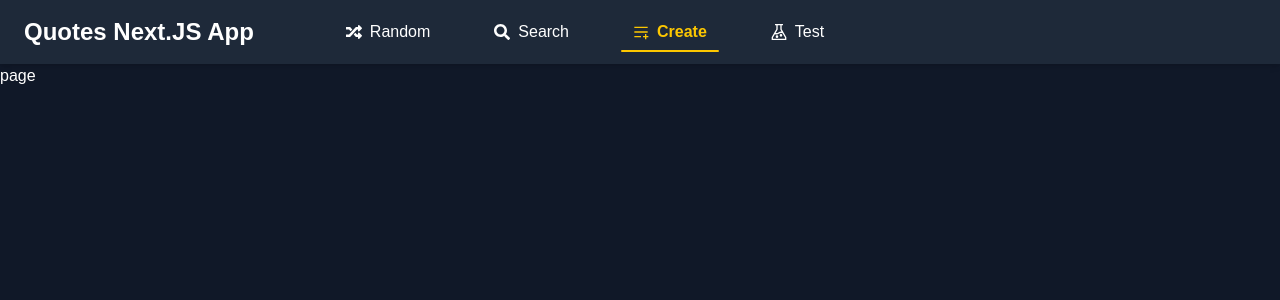
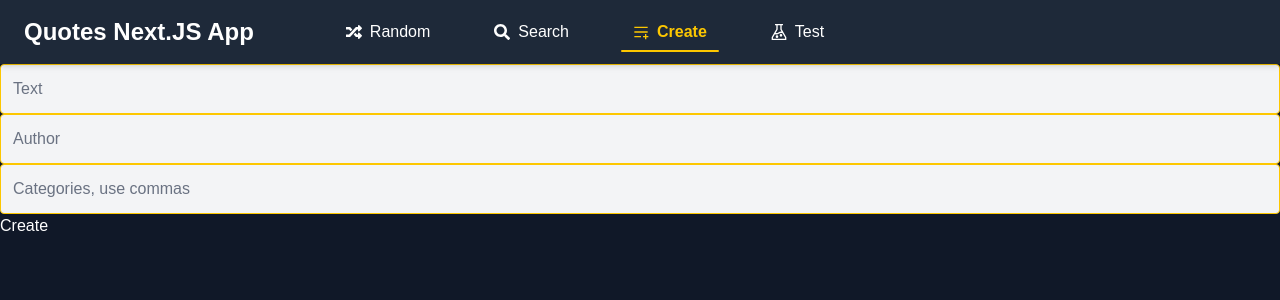
Before and after one commit to DanilZharkovJS/quotes-redux-next.js-app, a Next.js app: page /create in a window 1280 px wide. Shown: the top 300 px of the page. Built offline with nearby package versions, Linux system fonts and the light colour scheme.

Commit message:
create page with functionality

```diff
--- a/src/app/create/page.js
+++ b/src/app/create/page.js
@@ -1,9 +1,145 @@
-import React from 'react'
+'use client'
+import Button from '@/components/Button'
+import Input from '@/components/Input'
+import { createQuote } from '@/redux/slices/createQuoteSlice'
+import {
+  clearQuoteForm,
+  selectAuthor,
+  selectCategories,
+  selectText,
+  setAuthor,
+  setCategories,
+  setText,
+} from '@/redux/slices/quoteFormSlice'
+import {
+  selectAuthorError,
+  selectCategoriesError,
+  selectTextError,
+  setAuthorError,
+  setCategoriesError,
+  setTextError,
+} from '@/redux/slices/validationSlice'
+import { useRouter } from 'next/navigation'
+import React, { useState } from 'react'
+import { useDispatch, useSelector } from 'react-redux'
 
-function page() {
+function CreatePage() {
+  const dispatch = useDispatch()
+  const router = useRouter()
+  const text = useSelector(selectText)
+  const author = useSelector(selectAuthor)
+  const categories = useSelector(selectCategories)
+  const textError = useSelector(selectTextError)
+  const authorError = useSelector(selectAuthorError)
+  const categoriesError = useSelector(selectCategoriesError)
+
+  const [touched, setTouched] = useState({
+    textTouched: false,
+    authorTouched: false,
+    categoriesTouched: false,
+  })
+
+  const validateAuthor = (value) => {
+    return value.trim().length < 2 || value.trim().length > 255
+      ? 'Author length must be 2-255'
+      : null
+  }
+  const validateText = (value) => {
+    return value.trim().length < 10 ? 'Text length must be more than 10' : null
+  }
+  const validateCategories = (array) => {
+    if (array.length === 0) return 'At least one category required'
+
+    const regex = /^[a-z-]+$/
+    const allValid = array.every((cat) => regex.test(cat) && cat.length >= 3)
+
+    return allValid ? null : 'Min. 3, only lowercase letters and dashes allowed'
+  }
+
+  const handleCreate = async (e) => {
+    e.preventDefault()
+
+    const parsedCategories = categories
+      .split(',')
+      .map((c) => c.trim())
+      .filter(Boolean)
+
+    const notValidText = validateText(text)
+    const notValidAuthor = validateAuthor(author)
+    const notValidCategories = validateCategories(parsedCategories)
+
+    if (notValidText || notValidAuthor || notValidCategories) return
+
+    dispatch(
+      createQuote({ text: text, author: author, categories: parsedCategories })
+    )
+    const resultAction = await dispatch(
+      createQuote({ text, author, categories: parsedCategories })
+    )
+
+    if (createQuote.fulfilled.match(resultAction)) {
+      const newId = resultAction.payload.id
+      router.push(`/quotes/${newId}`)
+    }
+  }
+  const handleCategoriesChange = (val) => {
+    dispatch(setCategories(val))
+
+    const arr = val
+      .split(',')
+      .map((v) => v.trim())
+      .filter(Boolean)
+
+    dispatch(setCategoriesError(validateCategories(arr)))
+  }
+
   return (
-    <div>page</div>
+    <div>
+      <form onSubmit={handleCreate}>
+        <Input
+          type="text"
+          placeholder="Text"
+          value={text}
+          onChange={(val) => {
+            dispatch(setText(val))
+            dispatch(setTextError(validateText(val)))
+          }}
+          onBlur={() => setTouched((prev) => ({ ...prev, textTouched: true }))}
+          touched={touched.textTouched}
+          error={textError}
+        />
+        <Input
+          type="text"
+          placeholder="Author"
+          value={author}
+          onChange={(val) => {
+            dispatch(setAuthor(val))
+            dispatch(setAuthorError(validateAuthor(val)))
+          }}
+          onBlur={() =>
+            setTouched((prev) => ({ ...prev, authorTouched: true }))
+          }
+          touched={touched.authorTouched}
+          error={authorError}
+        />
+        <Input
+          type="text"
+          placeholder="Categories, use commas "
+          value={categories}
+          onChange={(val) => {
+            handleCategoriesChange(val)
+          }}
+          onBlur={() =>
+            setTouched((prev) => ({ ...prev, categoriesTouched: true }))
+          }
+          touched={touched.categoriesTouched}
+          error={categoriesError}
+        />
+
+        <Button type="submit" text={'Create'} />
+      </form>
+    </div>
   )
 }
 
-export default page
+export default CreatePage
--- a/src/components/Button.jsx
+++ b/src/components/Button.jsx
@@ -6,10 +6,16 @@
   type = 'button',
   className = '',
   disabled = false,
+  text,
 }) {
   return (
-    <button type={type} onClick={onClick} className={className} disabled={disabled}>
-      {children}
+    <button
+      type={type}
+      onClick={onClick}
+      className={className}
+      disabled={disabled}
+    >
+      {text || children}
     </button>
   )
 }
--- a/src/redux/store.js
+++ b/src/redux/store.js
@@ -2,11 +2,15 @@
 import { quotesReducer } from './slices/quotesSlice'
 import searchReducer from './slices/searchSlice'
 import validationReducer from './slices/validationSlice'
+import createQuoteReducer from './slices/createQuoteSlice'
+import quoteFormReducer from './slices/quoteFormSlice'
 
 export const store = configureStore({
   reducer: {
     quotes: quotesReducer,
     search: searchReducer,
     validation: validationReducer,
+    createQuote: createQuoteReducer,
+    quoteForm: quoteFormReducer,
   },
 })
```
